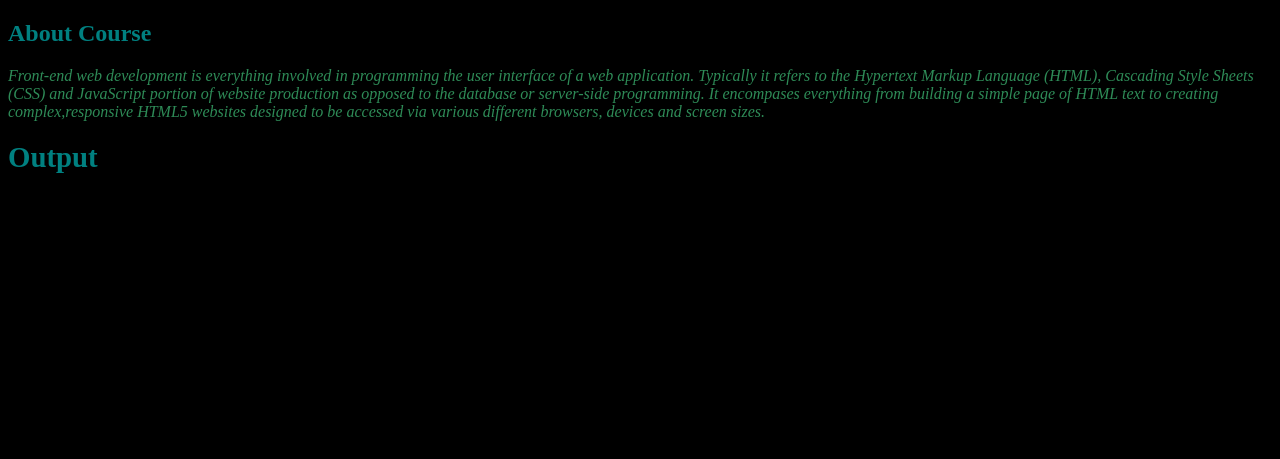
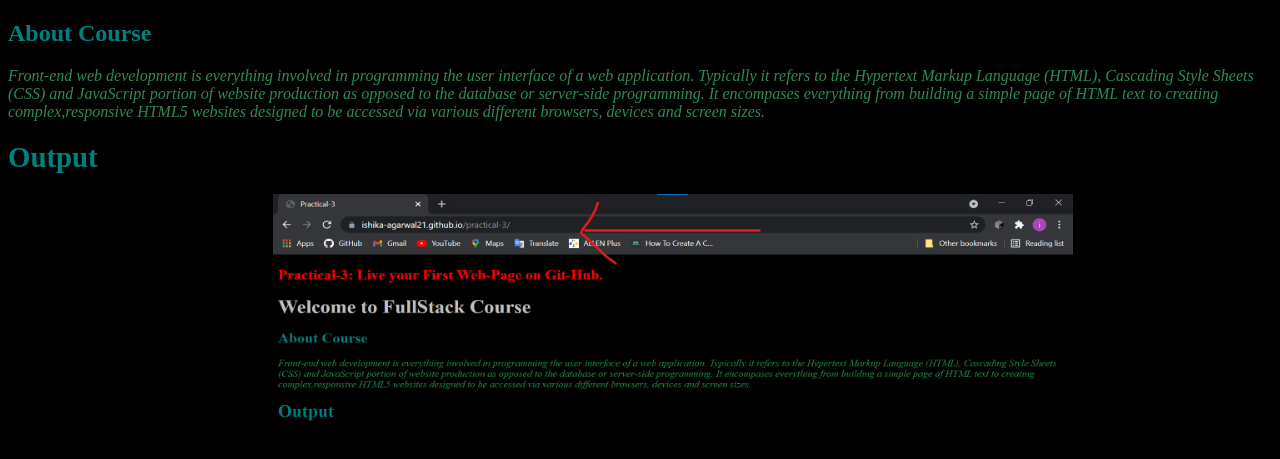
Before and after one commit to ishika-agarwal21/practical-3, a plain HTML site: page index.html in a window 1280 px wide. Shown: the part 107-566 px from the top of the page. Drawn offline with Linux system fonts and the light colour scheme.

Commit message:
added output

```diff
--- a/index.html
+++ b/index.html
@@ -26,7 +26,7 @@
                    <span style="color: teal; font-size: larger;">  Output
                 </span>
                   </h2>
-                    <!-- <img src="" width="800px" height="400px" style="margin-left: 7cm;" > -->
+                    <img src="./images/practical-3.png" width="800px" height="400px" style="margin-left: 7cm;" >
 
 
 
```
Also changed, not shown: images/practical-3.png (added).
